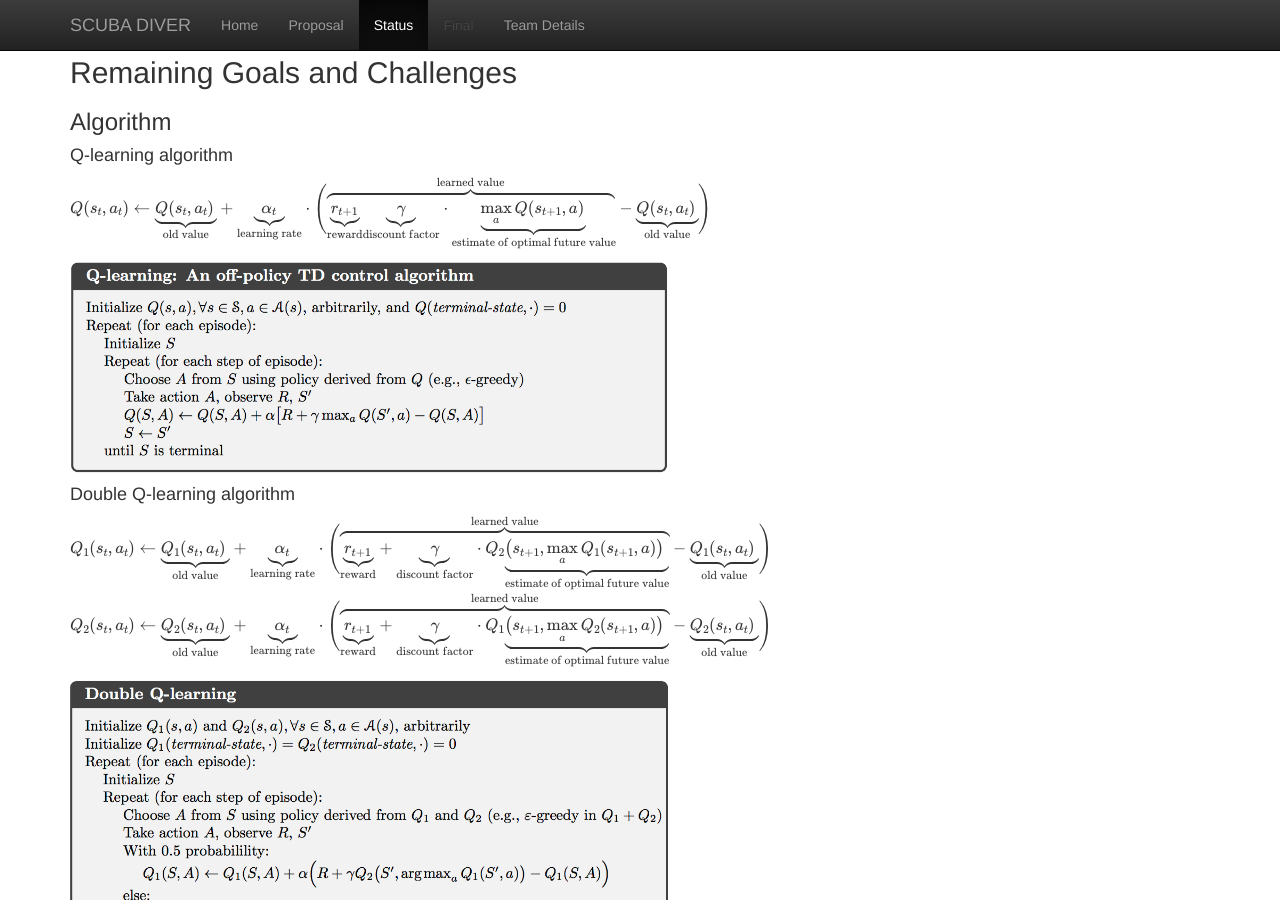
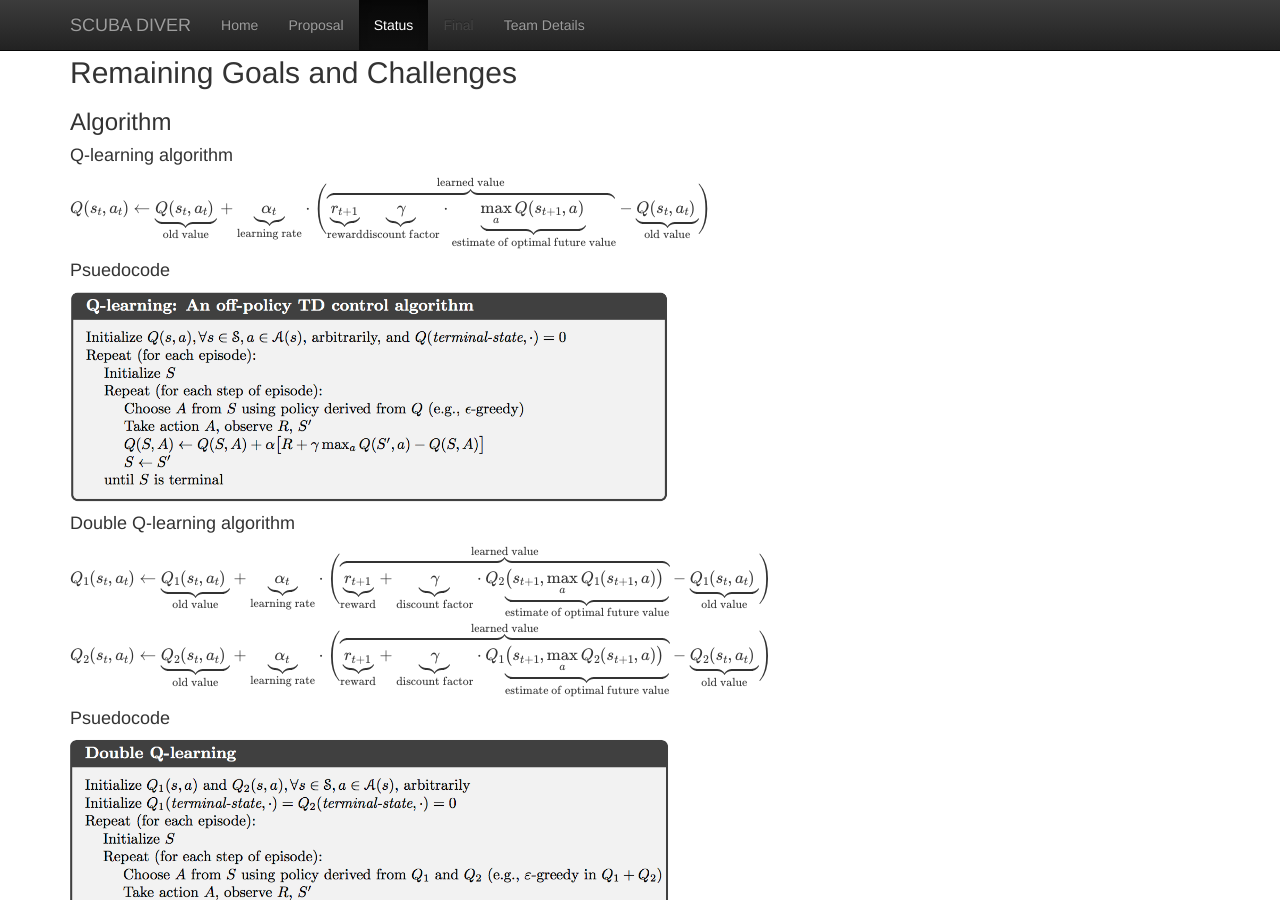
Before and after one commit to andrewdoh/scuba_diver, a Jekyll site: the page built from docs/status.md, in a window 1280 px wide and 900 px high, scrolled down 572 px. Built offline with Jekyll 4.4.1, drawn with Linux system fonts in a browser that asks for light colours; formulas are drawn with MathJax 3.

Commit message:
Update status.md

```diff
--- a/docs/status.md
+++ b/docs/status.md
@@ -12,11 +12,11 @@ When we first began formulating an idea for the project, we initially wanted to
 ### Algorithm ###
 #### Q-learning algorithm ####
 $$ Q(s_t,a_t)  \leftarrow \underbrace{Q(s_t,a_t)}_{\text{old value}} + \underbrace{\alpha_t}_{\text{learning rate}} \cdot \Bigg(\overbrace{\underbrace{r_{t+1}}_{\text{reward}}  \underbrace{\gamma}_{\text{discount factor}} \cdot \underbrace{\max\limits_{a} Q(s_{t+1},a)}_{\text{estimate of optimal future value}}}^{\text{learned value}}   - \underbrace{Q(s_t,a_t)}_{\text{old value}}  \Bigg)$$
-
+#### Psuedocode ####
 <img src="images/single_q_learning.png" width="600px">
 
 #### Double Q-learning algorithm ####
 $$ Q_{1}(s_t,a_t)  \leftarrow \underbrace{Q_{1}(s_t,a_t)}_{\text{old value}} + \underbrace{\alpha_t}_{\text{learning rate}} \cdot \Bigg(\overbrace{\underbrace{r_{t+1}}_{\text{reward}} +  \underbrace{\gamma}_{\text{discount factor}} \cdot Q_{2}\underbrace{ \big(s_{t+1},\max\limits_{a} Q_{1}(s_{t+1},a)\big)}_{\text{estimate of optimal future value}}}^{\text{learned value}}   - \underbrace{Q_{1}(s_t,a_t)}_{\text{old value}}  \Bigg)$$
 $$ Q_{2}(s_t,a_t)  \leftarrow \underbrace{Q_{2}(s_t,a_t)}_{\text{old value}} + \underbrace{\alpha_t}_{\text{learning rate}} \cdot \Bigg(\overbrace{\underbrace{r_{t+1}}_{\text{reward}} +  \underbrace{\gamma}_{\text{discount factor}} \cdot Q_{1}\underbrace{ \big(s_{t+1},\max\limits_{a} Q_{2}(s_{t+1},a)\big)}_{\text{estimate of optimal future value}}}^{\text{learned value}}   - \underbrace{Q_{2}(s_t,a_t)}_{\text{old value}}  \Bigg)$$
-
+#### Psuedocode ####
 <img src="images/double_q_learning.png" width="600px">
```
